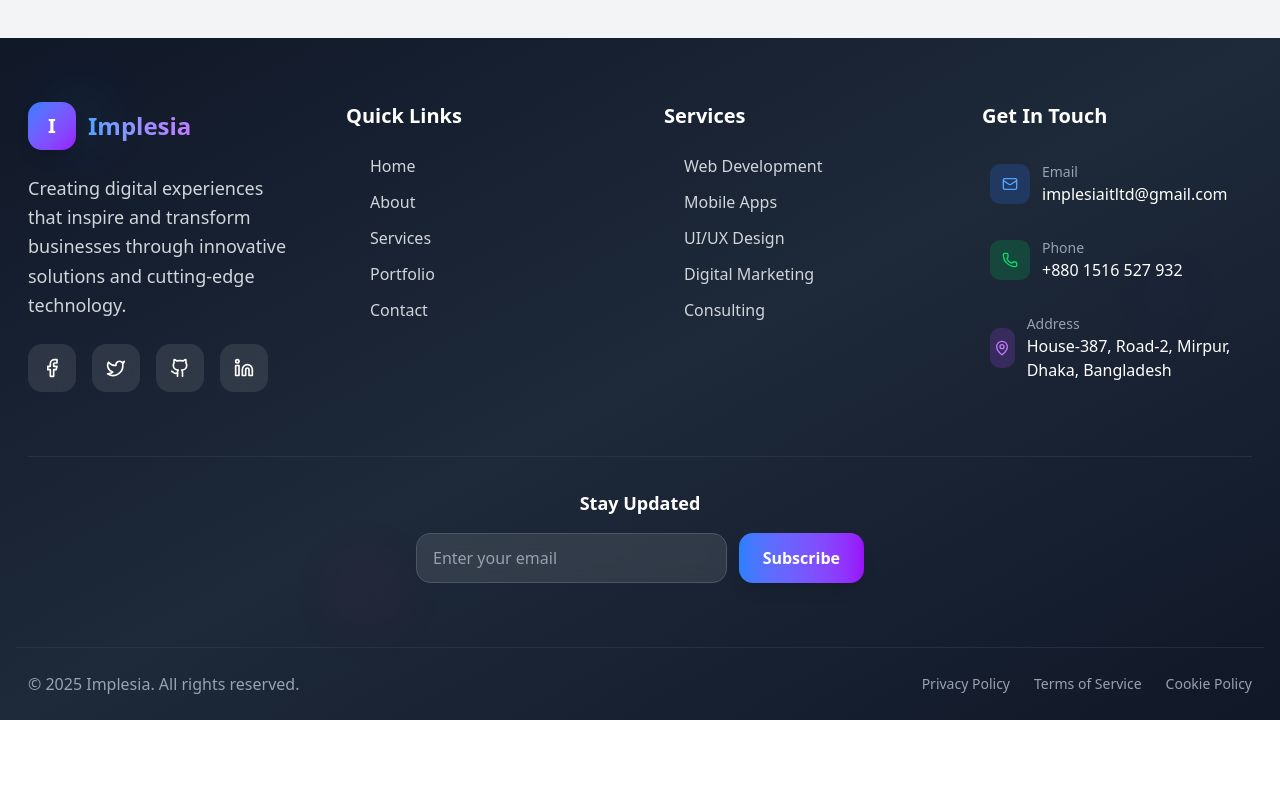
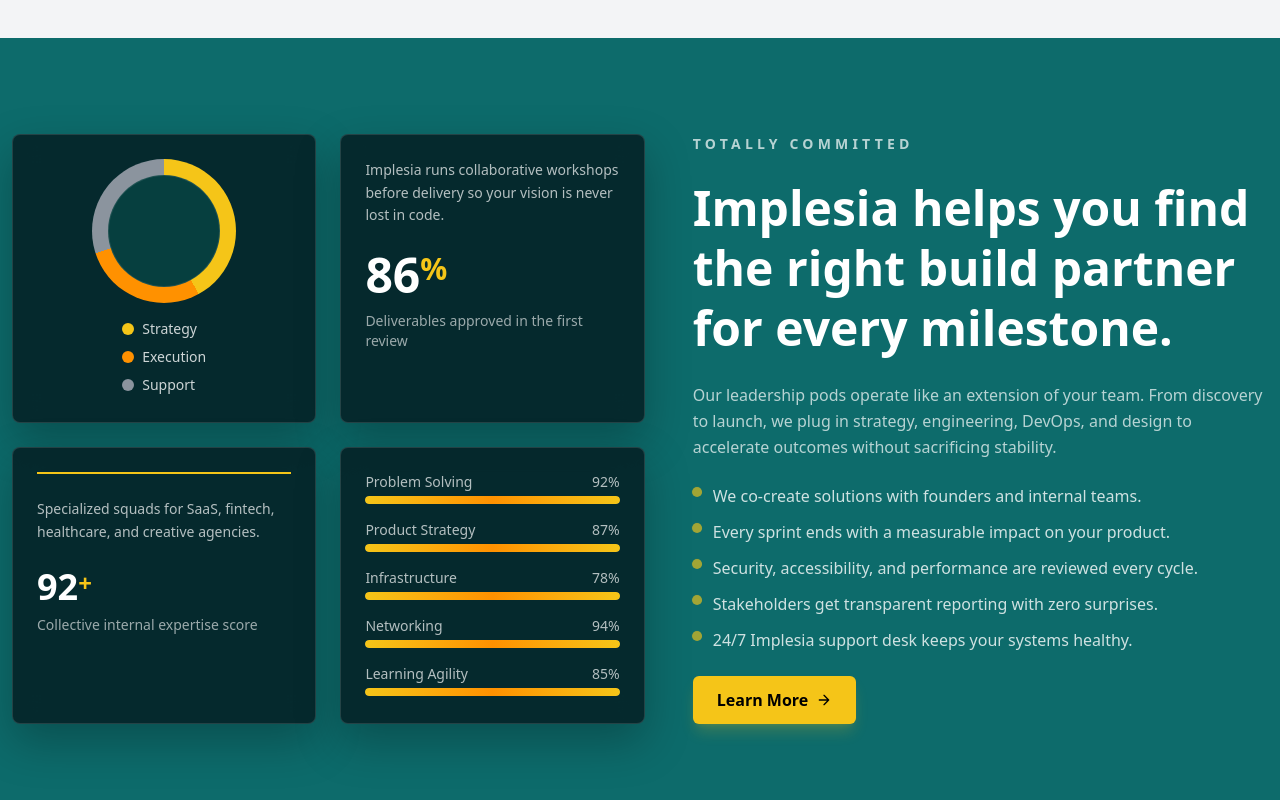
Before and after one commit to tushar-h789/implesia, a SvelteKit app: page /about in a window 1280 px wide. Shown: the part 1540-2340 px from the top of the page. Before the commit the page ends 2260 px from the top, so only its background shows below. Built offline with nearby package versions, Linux system fonts and the light colour scheme.

Commit message:
commited section done with responsive

```diff
--- /dev/null
+++ b/src/lib/components/sections/about/commited-section.svelte
@@ -0,0 +1,317 @@
+
+<script lang="ts">
+	import { onMount } from 'svelte';
+	import { browser } from '$app/environment';
+
+	const donutSegments = [
+		{ label: 'Strategy', value: 42, color: '#F5C518' },
+		{ label: 'Execution', value: 28, color: '#FF9100' },
+		{ label: 'Support', value: 30, color: '#8B949E' }
+	];
+
+	const skills = [
+		{ label: 'Problem Solving', value: 92 },
+		{ label: 'Product Strategy', value: 87 },
+		{ label: 'Infrastructure', value: 78 },
+		{ label: 'Networking', value: 94 },
+		{ label: 'Learning Agility', value: 85 }
+	];
+
+	const bulletPoints = [
+		'We co-create solutions with founders and internal teams.',
+		'Every sprint ends with a measurable impact on your product.',
+		'Security, accessibility, and performance are reviewed every cycle.',
+		'Stakeholders get transparent reporting with zero surprises.',
+		'24/7 Implesia support desk keeps your systems healthy.'
+	];
+
+	const donutStyle = () => {
+		let start = 0;
+		const gradients: string[] = [];
+
+		donutSegments.forEach((segment) => {
+			const end = start + (segment.value / 100) * 360;
+			gradients.push(`${segment.color} ${start}deg ${end}deg`);
+			start = end;
+		});
+
+		return `conic-gradient(${gradients.join(', ')})`;
+	};
+
+	// Card visibility states
+	let card1Visible = $state(false);
+	let card2Visible = $state(false);
+	let card3Visible = $state(false);
+	let card4Visible = $state(false);
+	let rightContentVisible = $state(false);
+
+	let card1Ref: HTMLDivElement;
+	let card2Ref: HTMLDivElement;
+	let card3Ref: HTMLDivElement;
+	let card4Ref: HTMLDivElement;
+	let rightContentRef: HTMLDivElement;
+
+	onMount(() => {
+		if (!browser) return;
+
+		const observerOptions = {
+			threshold: 0.2,
+			rootMargin: '0px 0px -50px 0px'
+		};
+
+		const observer = new IntersectionObserver((entries) => {
+			entries.forEach((entry) => {
+				if (entry.isIntersecting) {
+					const target = entry.target as HTMLElement;
+					const cardId = target.dataset.cardId;
+
+					if (cardId === 'card1') card1Visible = true;
+					if (cardId === 'card2') card2Visible = true;
+					if (cardId === 'card3') card3Visible = true;
+					if (cardId === 'card4') card4Visible = true;
+					if (cardId === 'right') rightContentVisible = true;
+
+					observer.unobserve(entry.target);
+				}
+			});
+		}, observerOptions);
+
+		if (card1Ref) observer.observe(card1Ref);
+		if (card2Ref) observer.observe(card2Ref);
+		if (card3Ref) observer.observe(card3Ref);
+		if (card4Ref) observer.observe(card4Ref);
+		if (rightContentRef) observer.observe(rightContentRef);
+
+		return () => {
+			observer.disconnect();
+		};
+	});
+</script>
+
+<section class="w-full bg-[#0d6b6b] text-white py-16 sm:py-20 md:py-24">
+	<div class="container mx-auto max-w-6xl px-4 sm:px-6">
+		<div class="grid grid-cols-1 lg:grid-cols-[1.1fr_1fr] gap-8 lg:gap-12">
+			<!-- Left grid -->
+			<div class="grid grid-cols-2 gap-4 md:gap-6">
+				<!-- Donut chart -->
+				<div
+					bind:this={card1Ref}
+					data-card-id="card1"
+					class="card group card-animate"
+					class:card-open={card1Visible}
+				>
+					<div class="flex flex-col items-center gap-2 sm:gap-4">
+						<div
+							class="relative w-24 h-24 xs:w-28 xs:h-28 sm:w-32 sm:h-32 md:w-36 md:h-36 rounded-full"
+							style={`background: ${donutStyle()}`}
+						>
+							<div class="absolute inset-3 xs:inset-3.5 sm:inset-4 bg-[#063f3f] rounded-full border border-white/10"></div>
+						</div>
+						<div class="flex flex-col gap-1.5 sm:gap-2 text-[10px] xs:text-xs sm:text-sm">
+							{#each donutSegments as segment}
+								<div class="flex items-center gap-1.5 sm:gap-2">
+									<span class="inline-block w-2.5 h-2.5 sm:w-3 sm:h-3 rounded-sm" style={`background:${segment.color}`}></span>
+									<span class="text-white/80">{segment.label}</span>
+								</div>
+							{/each}
+						</div>
+					</div>
+				</div>
+
+				<!-- Complete work -->
+				<div
+					bind:this={card2Ref}
+					data-card-id="card2"
+					class="card card-animate"
+					class:card-open={card2Visible}
+				>
+					<p class="text-white/70 text-xs sm:text-sm mb-4 sm:mb-6 leading-relaxed">
+						Implesia runs collaborative workshops before delivery so your vision is never lost in code.
+					</p>
+					<div class="text-3xl sm:text-4xl md:text-5xl font-black text-white">
+						86<span class="text-[#F5C518] text-xl sm:text-2xl md:text-3xl align-top">%</span>
+					</div>
+					<p class="text-white/60 text-xs sm:text-sm mt-2 sm:mt-3">Deliverables approved in the first review</p>
+				</div>
+
+				<!-- Internal expertise -->
+				<div
+					bind:this={card3Ref}
+					data-card-id="card3"
+					class="card card-animate"
+					class:card-open={card3Visible}
+				>
+					<div class="border-t-2 border-[#F5C518] w-full mb-4 sm:mb-6"></div>
+					<p class="text-white/70 text-xs sm:text-sm leading-relaxed">
+						Specialized squads for SaaS, fintech, healthcare, and creative agencies.
+					</p>
+					<div class="mt-4 sm:mt-6 text-2xl sm:text-3xl md:text-4xl font-black">
+						92<span class="text-[#F5C518] text-lg sm:text-xl md:text-2xl align-top">+</span>
+					</div>
+					<p class="text-white/60 text-xs sm:text-sm mt-2">Collective internal expertise score</p>
+				</div>
+
+				<!-- Skill bars -->
+				<div
+					bind:this={card4Ref}
+					data-card-id="card4"
+					class="card card-animate"
+					class:card-open={card4Visible}
+				>
+					{#each skills as skill}
+						<div class="mb-3 sm:mb-4 last:mb-0">
+							<div class="flex justify-between text-white/70 text-[10px] xs:text-xs sm:text-sm mb-1">
+								<span>{skill.label}</span>
+								<span>{skill.value}%</span>
+							</div>
+							<div class="h-2 rounded-full overflow-hidden" style="background: rgba(255,255,255,0.18);">
+								<div
+									class="h-full bg-linear-to-r from-[#F5C518] via-[#FF9100] to-[#F5C518] rounded-full animate-grow-bar"
+									style={`width:${skill.value}%;`}
+								></div>
+							</div>
+						</div>
+					{/each}
+				</div>
+			</div>
+
+			<!-- Right content -->
+			<div
+				bind:this={rightContentRef}
+				data-card-id="right"
+				class="flex flex-col justify-center space-y-6 content-animate"
+				class:content-open={rightContentVisible}
+			>
+				<div class="text-[10px] xs:text-xs sm:text-sm font-semibold tracking-[0.2em] sm:tracking-[0.3em] text-white/70 uppercase">
+					Totally committed
+				</div>
+				<h2 class="text-xl sm:text-2xl md:text-3xl lg:text-4xl xl:text-5xl font-black leading-tight">
+					Implesia helps you find the right build partner for every milestone.
+				</h2>
+				<p class="text-white/70 text-xs sm:text-sm md:text-base leading-relaxed">
+					Our leadership pods operate like an extension of your team. From discovery to launch, we plug in
+					strategy, engineering, DevOps, and design to accelerate outcomes without sacrificing stability.
+				</p>
+
+				<ul class="space-y-2 sm:space-y-3 text-white/80 text-xs sm:text-sm md:text-base">
+					{#each bulletPoints as point, index}
+						<li class="flex items-start gap-2 sm:gap-3">
+							<span class="mt-1 inline-block w-1.5 h-1.5 sm:w-2 sm:h-2 rounded-full bg-[#F5C518] animate-pulse-dark"></span>
+							<span>{point}</span>
+						</li>
+					{/each}
+				</ul>
+
+				<button class="inline-flex items-center justify-center w-fit px-4 sm:px-6 py-2 sm:py-3 bg-[#F5C518] text-black text-xs sm:text-sm md:text-base font-semibold rounded-sm shadow-lg shadow-[#F5C518]/20 hover:translate-y-[-2px] transition-all">
+					Learn More
+					<svg
+						class="w-4 h-4 ml-2"
+						fill="none"
+						stroke="currentColor"
+						stroke-width="2"
+						viewBox="0 0 24 24"
+					>
+						<path stroke-linecap="round" stroke-linejoin="round" d="M5 12h14M12 5l7 7-7 7"></path>
+					</svg>
+				</button>
+			</div>
+		</div>
+	</div>
+</section>
+
+<style>
+	.card {
+		background: rgba(4, 24, 29, 0.78);
+		border-radius: 0.5rem;
+		padding: 1.25rem;
+		border: 1px solid rgba(255, 255, 255, 0.12);
+		box-shadow: 0 18px 45px rgba(0, 0, 0, 0.25);
+		backdrop-filter: blur(12px);
+		transition: all 0.4s cubic-bezier(0.4, 0, 0.2, 1);
+	}
+
+	.card-animate {
+		opacity: 0;
+		transform: scale(0.85) translateY(30px);
+		transition: all 0.6s cubic-bezier(0.34, 1.56, 0.64, 1);
+	}
+
+	.card-animate.card-open {
+		opacity: 1;
+		transform: scale(1) translateY(0);
+	}
+
+	.card-animate.card-open:hover {
+		transform: scale(1.02) translateY(-4px);
+		box-shadow: 0 24px 60px rgba(0, 0, 0, 0.35);
+	}
+
+	.content-animate {
+		opacity: 0;
+		transform: scale(0.85) translateY(30px);
+		transition: all 0.6s cubic-bezier(0.34, 1.56, 0.64, 1);
+	}
+
+	.content-animate.content-open {
+		opacity: 1;
+		transform: scale(1) translateY(0);
+	}
+
+	@media (min-width: 640px) {
+		.card {
+			padding: 1.5rem;
+		}
+	}
+
+	@media (max-width: 1024px) {
+		.card {
+			padding: 1rem;
+		}
+	}
+
+	@keyframes fade-in-up {
+		from {
+			opacity: 0;
+			transform: translateY(20px);
+		}
+		to {
+			opacity: 1;
+			transform: translateY(0);
+		}
+	}
+
+	@keyframes grow-bar {
+		from {
+			width: 0;
+		}
+		to {
+			width: var(--target, 100%);
+		}
+	}
+
+	@keyframes pulse-dark {
+		0%,
+		100% {
+			transform: scale(1);
+			opacity: 1;
+		}
+		50% {
+			transform: scale(1.3);
+			opacity: 0.6;
+		}
+	}
+
+	.animate-grow-bar {
+		animation: grow-bar 1.4s ease forwards;
+	}
+
+	.animate-pulse-dark {
+		animation: pulse-dark 1.8s ease-in-out infinite;
+	}
+
+	@media (max-width: 1024px) {
+		.card {
+			padding: 1rem;
+		}
+	}
+</style>
--- a/src/routes/about/+page.svelte
+++ b/src/routes/about/+page.svelte
@@ -1,9 +1,11 @@
 <script lang="ts">
 	import AboutBanner from '$lib/components/sections/about/AboutBanner.svelte';
 	import CEOtelk from '$lib/components/sections/about/CEOtelk.svelte';
+	import CommitedSection from '$lib/components/sections/about/commited-section.svelte';
 </script>
 
 <div>
 	<AboutBanner />
 	<CEOtelk />
+	<CommitedSection />
 </div>
```
